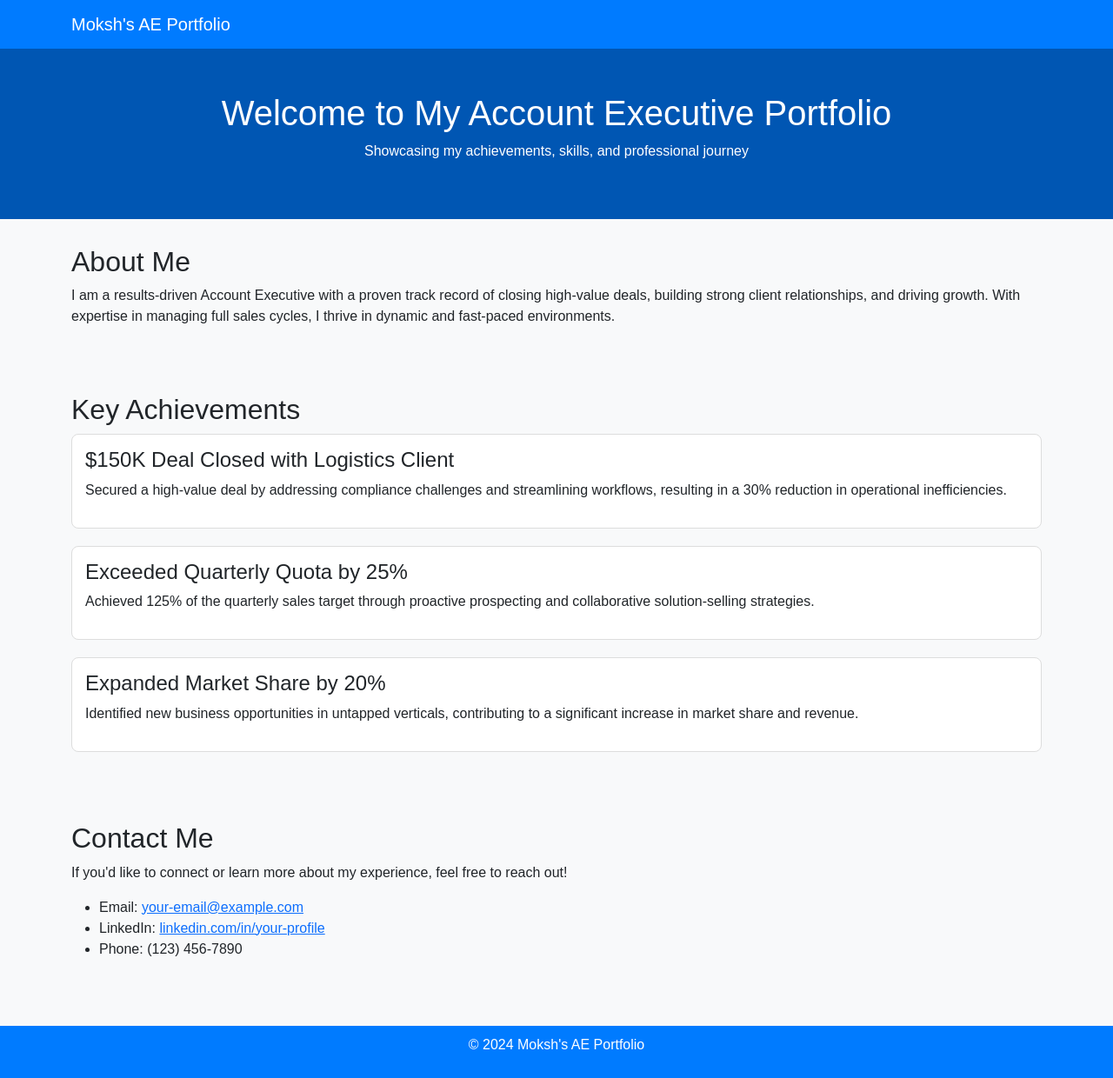
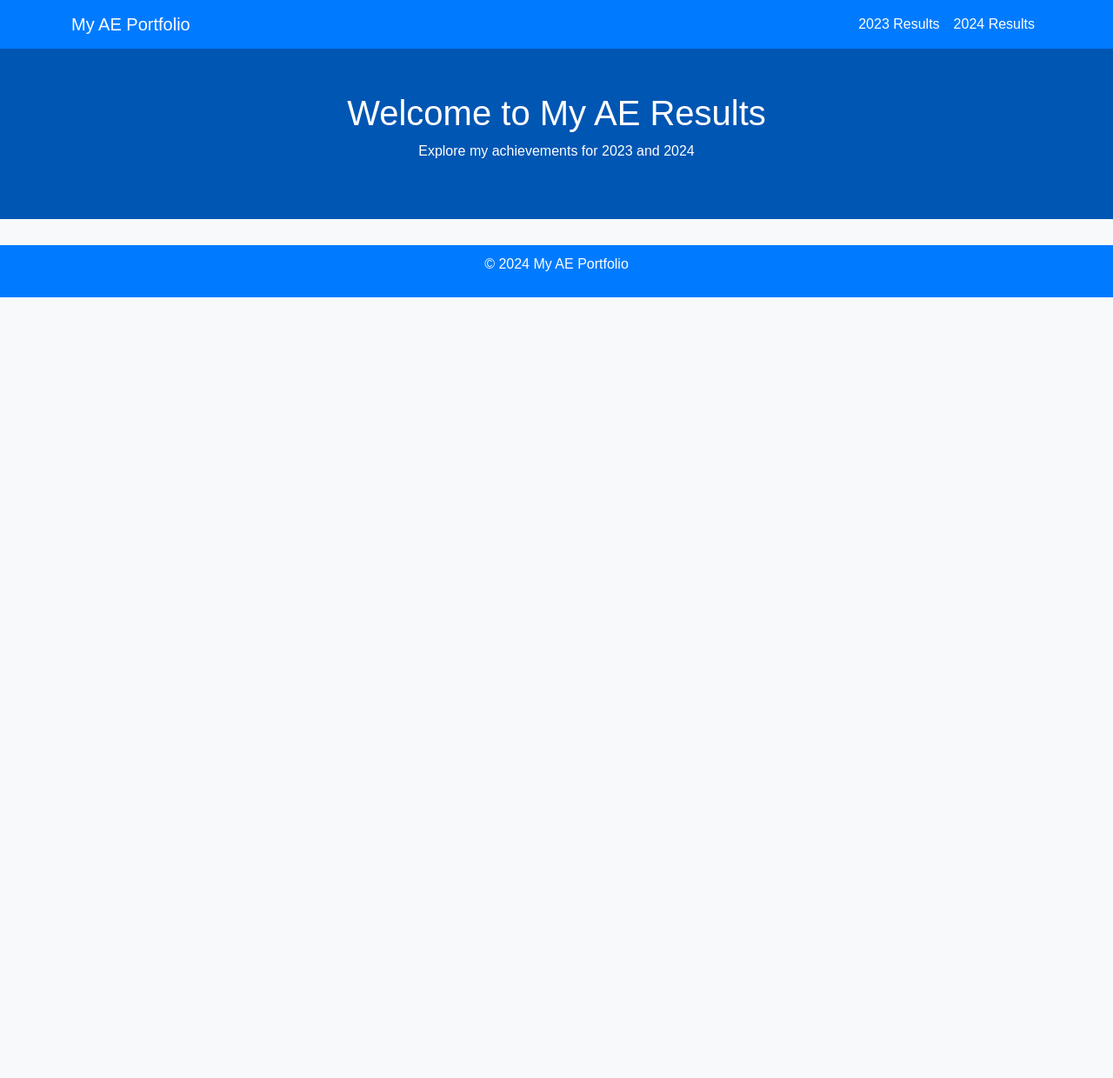
Before and after one commit to moksh94/ae-performance-portfolio, a plain HTML site: page index.html in a window 1280 px wide. Shown: the whole page at 87% size. After the commit the page ends 800 px from the top, so only its background shows below. Drawn offline with nearby package versions, Linux system fonts and the light colour scheme.

Commit message:
Update index.html

```diff
--- a/index.html
+++ b/index.html
@@ -3,14 +3,12 @@
 <head>
   <meta charset="UTF-8">
   <meta name="viewport" content="width=device-width, initial-scale=1.0">
-  <title>Moksh's AE Portfolio</title>
+  <title>My AE Results</title>
   <link rel="stylesheet" href="https://cdn.jsdelivr.net/npm/bootstrap@5.3.0/dist/css/bootstrap.min.css">
   <style>
     body {
       font-family: Arial, sans-serif;
       background-color: #f8f9fa;
-      margin: 0;
-      padding: 0;
     }
     .navbar {
       background-color: #007bff;
@@ -24,15 +22,8 @@
       padding: 50px 20px;
       text-align: center;
     }
-    .section {
+    .content {
       padding: 30px 20px;
-    }
-    .achievement-card {
-      margin-bottom: 20px;
-      border: 1px solid #ddd;
-      border-radius: 8px;
-      padding: 15px;
-      background-color: white;
     }
     .footer {
       text-align: center;
@@ -41,70 +32,42 @@
       color: white;
       margin-top: 30px;
     }
+    .image-grid {
+      display: grid;
+      grid-template-columns: repeat(auto-fit, minmax(250px, 1fr));
+      gap: 20px;
+    }
+    .image-card img {
+      width: 100%;
+      border-radius: 8px;
+    }
+    .image-card p {
+      text-align: center;
+      margin-top: 10px;
+    }
   </style>
 </head>
 <body>
   <!-- Navbar -->
   <nav class="navbar navbar-expand-lg">
     <div class="container">
-      <a class="navbar-brand" href="#">Moksh's AE Portfolio</a>
+      <a class="navbar-brand" href="index.html">My AE Portfolio</a>
+      <ul class="navbar-nav ms-auto">
+        <li class="nav-item"><a class="nav-link" href="2023.html">2023 Results</a></li>
+        <li class="nav-item"><a class="nav-link" href="2024.html">2024 Results</a></li>
+      </ul>
     </div>
   </nav>
 
   <!-- Hero Section -->
   <section class="hero">
-    <h1>Welcome to My Account Executive Portfolio</h1>
-    <p>Showcasing my achievements, skills, and professional journey</p>
-  </section>
-
-  <!-- About Section -->
-  <section class="section" id="about">
-    <div class="container">
-      <h2>About Me</h2>
-      <p>
-        I am a results-driven Account Executive with a proven track record of closing high-value deals, building strong client relationships, and driving growth. With expertise in managing full sales cycles, I thrive in dynamic and fast-paced environments.
-      </p>
-    </div>
-  </section>
-
-  <!-- Achievements Section -->
-  <section class="section" id="achievements">
-    <div class="container">
-      <h2>Key Achievements</h2>
-
-      <div class="achievement-card">
-        <h4>$150K Deal Closed with Logistics Client</h4>
-        <p>Secured a high-value deal by addressing compliance challenges and streamlining workflows, resulting in a 30% reduction in operational inefficiencies.</p>
-      </div>
-
-      <div class="achievement-card">
-        <h4>Exceeded Quarterly Quota by 25%</h4>
-        <p>Achieved 125% of the quarterly sales target through proactive prospecting and collaborative solution-selling strategies.</p>
-      </div>
-
-      <div class="achievement-card">
-        <h4>Expanded Market Share by 20%</h4>
-        <p>Identified new business opportunities in untapped verticals, contributing to a significant increase in market share and revenue.</p>
-      </div>
-    </div>
-  </section>
-
-  <!-- Contact Section -->
-  <section class="section" id="contact">
-    <div class="container">
-      <h2>Contact Me</h2>
-      <p>If you'd like to connect or learn more about my experience, feel free to reach out!</p>
-      <ul>
-        <li>Email: <a href="mailto:your-email@example.com">your-email@example.com</a></li>
-        <li>LinkedIn: <a href="https://www.linkedin.com/in/your-profile" target="_blank">linkedin.com/in/your-profile</a></li>
-        <li>Phone: (123) 456-7890</li>
-      </ul>
-    </div>
+    <h1>Welcome to My AE Results</h1>
+    <p>Explore my achievements for 2023 and 2024</p>
   </section>
 
   <!-- Footer -->
   <footer class="footer">
-    <p>&copy; 2024 Moksh's AE Portfolio</p>
+    <p>&copy; 2024 My AE Portfolio</p>
   </footer>
 </body>
 </html>
```
